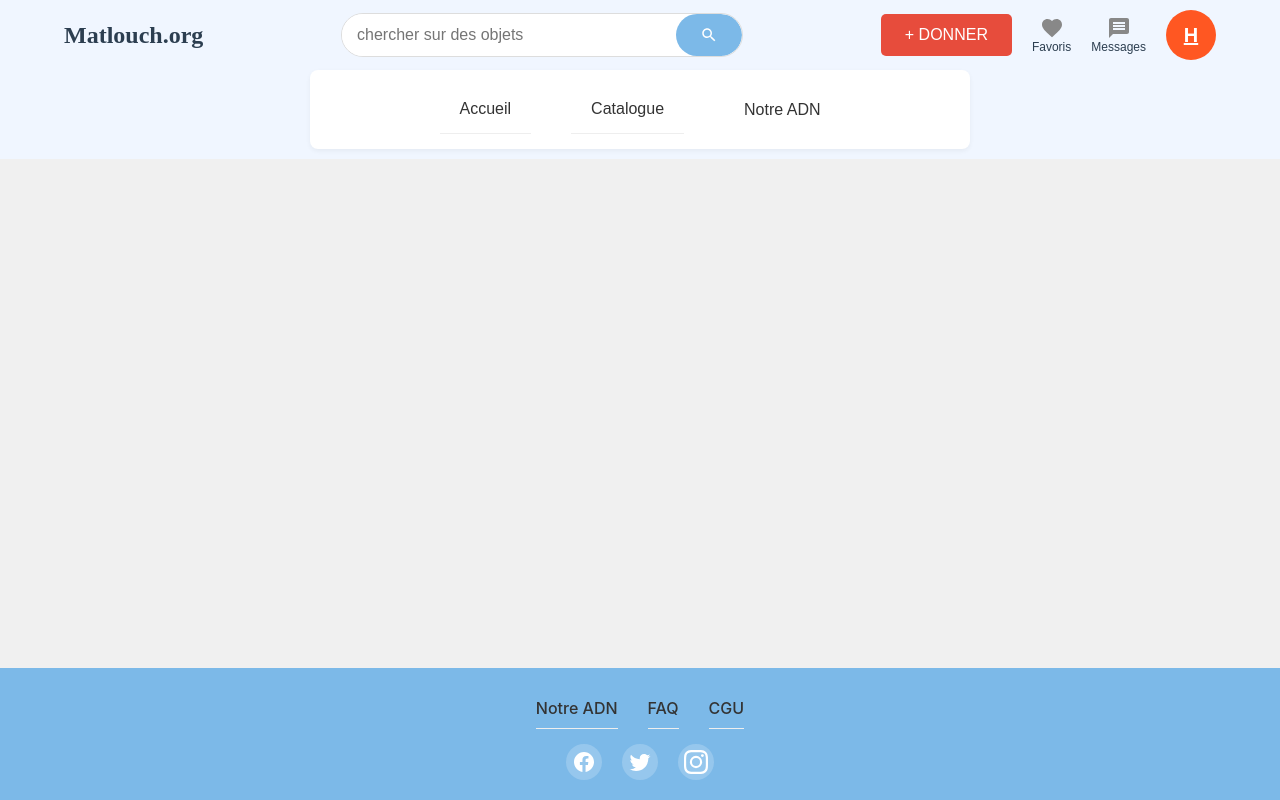
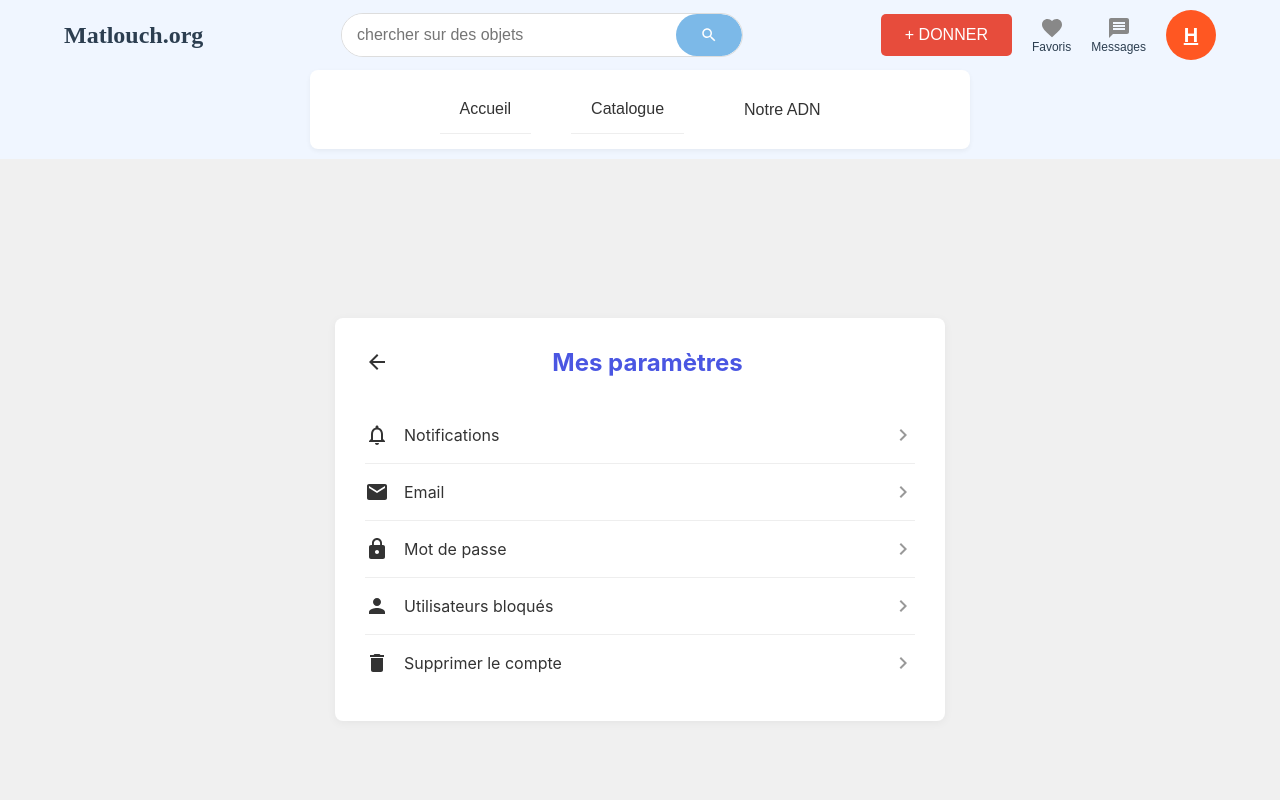
Before and after one commit to haytamnajim/matlou7ch-app, a React (Create React App) app: page /parametres in a window 1280 px wide. Shown: the top 800 px of the page. Built offline with nearby package versions, Linux system fonts and the light colour scheme.

Commit message:
Ajouter la page des paramètres et mettre à jour le routage

```diff
--- a/src/App.js
+++ b/src/App.js
@@ -8,6 +8,7 @@ import Profile from './pages/Profile';
 import MesAnnonces from './pages/MesAnnonces';
 import PublicProfile from './pages/PublicProfile';
 import EditProfile from './pages/EditProfile';
+import Settings from './pages/Settings';
 import './App.css';
 
 // Pages temporaires simples
@@ -35,6 +36,7 @@ function App() {
             <Route path="/mes-annonces" element={<MesAnnonces />} />
             <Route path="/profil-public" element={<PublicProfile />} />
             <Route path="/modifier-profil" element={<EditProfile />} />
+            <Route path="/parametres" element={<Settings />} />
           </Routes>
         </main>
         <Footer />
--- /dev/null
+++ b/src/pages/Settings.css
@@ -0,0 +1,85 @@
+.settings-page {
+  display: flex;
+  justify-content: center;
+  align-items: center;
+  min-height: calc(100vh - 120px);
+  background-color: #f0f0f0;
+  padding: 20px;
+}
+
+.settings-container {
+  width: 100%;
+  max-width: 550px;
+  background-color: white;
+  border-radius: 8px;
+  padding: 30px;
+  box-shadow: 0 2px 10px rgba(0,0,0,0.05);
+}
+
+.settings-header {
+  display: flex;
+  align-items: center;
+  margin-bottom: 30px;
+}
+
+.back-button {
+  margin-right: 15px;
+  display: flex;
+  align-items: center;
+  justify-content: center;
+  color: #333;
+  text-decoration: none;
+}
+
+.settings-title {
+  color: #4a56e2;
+  font-size: 24px;
+  margin: 0;
+  flex-grow: 1;
+  text-align: center;
+  margin-right: 24px; /* Pour compenser l'icône de retour */
+}
+
+.settings-menu {
+  display: flex;
+  flex-direction: column;
+}
+
+.settings-item {
+  display: flex;
+  align-items: center;
+  padding: 16px 0;
+  border-bottom: 1px solid #eee;
+  text-decoration: none;
+  color: #333;
+}
+
+.settings-item:last-child {
+  border-bottom: none;
+}
+
+.settings-item-icon {
+  margin-right: 15px;
+  display: flex;
+  align-items: center;
+  justify-content: center;
+  width: 24px;
+  height: 24px;
+}
+
+.settings-item-text {
+  flex-grow: 1;
+  font-size: 16px;
+}
+
+.settings-item-arrow {
+  display: flex;
+  align-items: center;
+  justify-content: center;
+}
+
+@media (max-width: 600px) {
+  .settings-container {
+    padding: 20px;
+  }
+}
--- /dev/null
+++ b/src/pages/Settings.jsx
@@ -0,0 +1,105 @@
+import React from 'react';
+import { Link } from 'react-router-dom';
+import './Settings.css';
+
+function Settings() {
+  return (
+    <div className="settings-page">
+      <div className="settings-container">
+        <div className="settings-header">
+          <Link to="/profile" className="back-button">
+            <svg xmlns="http://www.w3.org/2000/svg" viewBox="0 0 24 24" fill="#333" width="24px" height="24px">
+              <path d="M0 0h24v24H0z" fill="none"/>
+              <path d="M20 11H7.83l5.59-5.59L12 4l-8 8 8 8 1.41-1.41L7.83 13H20v-2z"/>
+            </svg>
+          </Link>
+          <h1 className="settings-title">Mes paramètres</h1>
+        </div>
+
+        <div className="settings-menu">
+          <Link to="/parametres/notifications" className="settings-item">
+            <div className="settings-item-icon">
+              <svg xmlns="http://www.w3.org/2000/svg" viewBox="0 0 24 24" fill="#333" width="24px" height="24px">
+                <path d="M0 0h24v24H0z" fill="none"/>
+                <path d="M12 22c1.1 0 2-.9 2-2h-4c0 1.1.9 2 2 2zm6-6v-5c0-3.07-1.63-5.64-4.5-6.32V4c0-.83-.67-1.5-1.5-1.5s-1.5.67-1.5 1.5v.68C7.64 5.36 6 7.92 6 11v5l-2 2v1h16v-1l-2-2zm-2 1H8v-6c0-2.48 1.51-4.5 4-4.5s4 2.02 4 4.5v6z"/>
+              </svg>
+            </div>
+            <div className="settings-item-text">Notifications</div>
+            <div className="settings-item-arrow">
+              <svg xmlns="http://www.w3.org/2000/svg" viewBox="0 0 24 24" fill="#999" width="24px" height="24px">
+                <path d="M0 0h24v24H0z" fill="none"/>
+                <path d="M8.59 16.59L13.17 12 8.59 7.41 10 6l6 6-6 6-1.41-1.41z"/>
+              </svg>
+            </div>
+          </Link>
+
+          <Link to="/parametres/email" className="settings-item">
+            <div className="settings-item-icon">
+              <svg xmlns="http://www.w3.org/2000/svg" viewBox="0 0 24 24" fill="#333" width="24px" height="24px">
+                <path d="M0 0h24v24H0z" fill="none"/>
+                <path d="M20 4H4c-1.1 0-1.99.9-1.99 2L2 18c0 1.1.9 2 2 2h16c1.1 0 2-.9 2-2V6c0-1.1-.9-2-2-2zm0 4l-8 5-8-5V6l8 5 8-5v2z"/>
+              </svg>
+            </div>
+            <div className="settings-item-text">Email</div>
+            <div className="settings-item-arrow">
+              <svg xmlns="http://www.w3.org/2000/svg" viewBox="0 0 24 24" fill="#999" width="24px" height="24px">
+                <path d="M0 0h24v24H0z" fill="none"/>
+                <path d="M8.59 16.59L13.17 12 8.59 7.41 10 6l6 6-6 6-1.41-1.41z"/>
+              </svg>
+            </div>
+          </Link>
+
+          <Link to="/parametres/mot-de-passe" className="settings-item">
+            <div className="settings-item-icon">
+              <svg xmlns="http://www.w3.org/2000/svg" viewBox="0 0 24 24" fill="#333" width="24px" height="24px">
+                <path d="M0 0h24v24H0z" fill="none"/>
+                <path d="M18 8h-1V6c0-2.76-2.24-5-5-5S7 3.24 7 6v2H6c-1.1 0-2 .9-2 2v10c0 1.1.9 2 2 2h12c1.1 0 2-.9 2-2V10c0-1.1-.9-2-2-2zm-6 9c-1.1 0-2-.9-2-2s.9-2 2-2 2 .9 2 2-.9 2-2 2zm3.1-9H8.9V6c0-1.71 1.39-3.1 3.1-3.1 1.71 0 3.1 1.39 3.1 3.1v2z"/>
+              </svg>
+            </div>
+            <div className="settings-item-text">Mot de passe</div>
+            <div className="settings-item-arrow">
+              <svg xmlns="http://www.w3.org/2000/svg" viewBox="0 0 24 24" fill="#999" width="24px" height="24px">
+                <path d="M0 0h24v24H0z" fill="none"/>
+                <path d="M8.59 16.59L13.17 12 8.59 7.41 10 6l6 6-6 6-1.41-1.41z"/>
+              </svg>
+            </div>
+          </Link>
+
+          <Link to="/parametres/utilisateurs-bloques" className="settings-item">
+            <div className="settings-item-icon">
+              <svg xmlns="http://www.w3.org/2000/svg" viewBox="0 0 24 24" fill="#333" width="24px" height="24px">
+                <path d="M0 0h24v24H0z" fill="none"/>
+                <path d="M12 12c2.21 0 4-1.79 4-4s-1.79-4-4-4-4 1.79-4 4 1.79 4 4 4zm0 2c-2.67 0-8 1.34-8 4v2h16v-2c0-2.66-5.33-4-8-4zm0 0c-2.67 0-8 1.34-8 4v2h16v-2c0-2.66-5.33-4-8-4z"/>
+              </svg>
+            </div>
+            <div className="settings-item-text">Utilisateurs bloqués</div>
+            <div className="settings-item-arrow">
+              <svg xmlns="http://www.w3.org/2000/svg" viewBox="0 0 24 24" fill="#999" width="24px" height="24px">
+                <path d="M0 0h24v24H0z" fill="none"/>
+                <path d="M8.59 16.59L13.17 12 8.59 7.41 10 6l6 6-6 6-1.41-1.41z"/>
+              </svg>
+            </div>
+          </Link>
+
+          <Link to="/parametres/supprimer-compte" className="settings-item">
+            <div className="settings-item-icon">
+              <svg xmlns="http://www.w3.org/2000/svg" viewBox="0 0 24 24" fill="#333" width="24px" height="24px">
+                <path d="M0 0h24v24H0z" fill="none"/>
+                <path d="M6 19c0 1.1.9 2 2 2h8c1.1 0 2-.9 2-2V7H6v12zM19 4h-3.5l-1-1h-5l-1 1H5v2h14V4z"/>
+              </svg>
+            </div>
+            <div className="settings-item-text">Supprimer le compte</div>
+            <div className="settings-item-arrow">
+              <svg xmlns="http://www.w3.org/2000/svg" viewBox="0 0 24 24" fill="#999" width="24px" height="24px">
+                <path d="M0 0h24v24H0z" fill="none"/>
+                <path d="M8.59 16.59L13.17 12 8.59 7.41 10 6l6 6-6 6-1.41-1.41z"/>
+              </svg>
+            </div>
+          </Link>
+        </div>
+      </div>
+    </div>
+  );
+}
+
+export default Settings;
```
Also changed, not shown: src/pages/Profile.jsx (line endings or trailing spaces).
